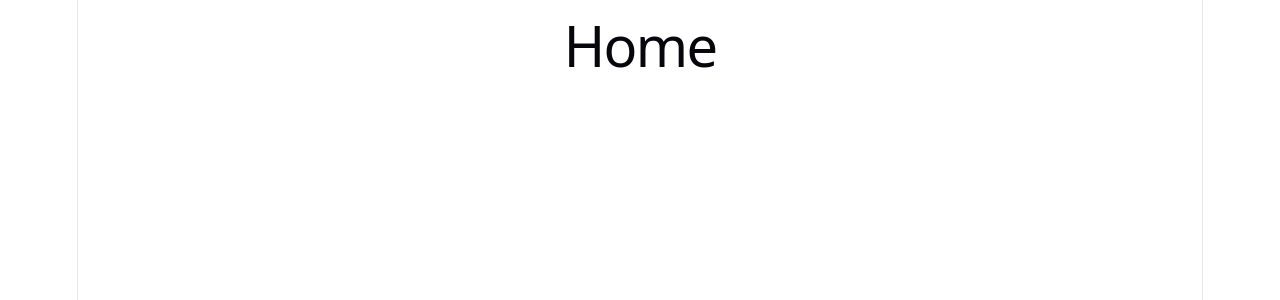
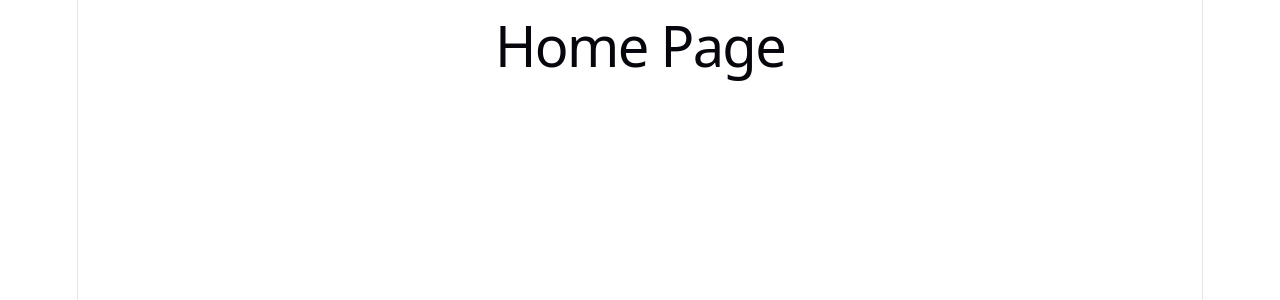
Before and after one commit to Wulver2/mongo-music-journal, a React (Vite) app in the folder client/music_journal/: page / in a window 1280 px wide. Shown: the top 300 px of the page. Built offline with nearby package versions, Linux system fonts and the light colour scheme.

Commit message:
Set Routes for home page and login pages

```diff
--- a/client/music_journal/src/App.jsx
+++ b/client/music_journal/src/App.jsx
@@ -1,11 +1,22 @@
 import { useState } from 'react'
-
-
+import { BrowserRouter, Routes, Route} from "react-router"
+import { Login } from './pages/login'
+import { Register } from './pages/register'
+import { Home } from './pages/home'
 import './App.css'
 
 function App() {
   return (
-    <h1> Home </h1>
+    <>
+      <BrowserRouter>
+        <Routes>
+          <Route path='/' element={<Home/>} />
+          <Route path='/login' element={<Login/>}/>
+          <Route path='/Register' element={<Register/>}/>
+        </Routes>
+      </BrowserRouter>
+
+    </>
   )
 }
 
--- /dev/null
+++ b/client/music_journal/src/components/navbar.jsx
@@ -0,0 +1,5 @@
+
+
+export function Navbar({ isLoggedIn = false }) {
+
+}
--- /dev/null
+++ b/client/music_journal/src/pages/home.jsx
@@ -0,0 +1,6 @@
+
+export function Home() {
+    return(
+        <h1>Home Page</h1>
+    )
+}
--- a/client/music_journal/src/pages/login.jsx
+++ b/client/music_journal/src/pages/login.jsx
@@ -1,6 +1,6 @@
 
 
-export function login() {
+export function Login() {
     return (
         <h1>login</h1>
     )
--- a/client/music_journal/src/pages/register.jsx
+++ b/client/music_journal/src/pages/register.jsx
@@ -1,5 +1,5 @@
 
-export function register() {
+export function Register() {
     return(
         <h1>register</h1>
     )
```
